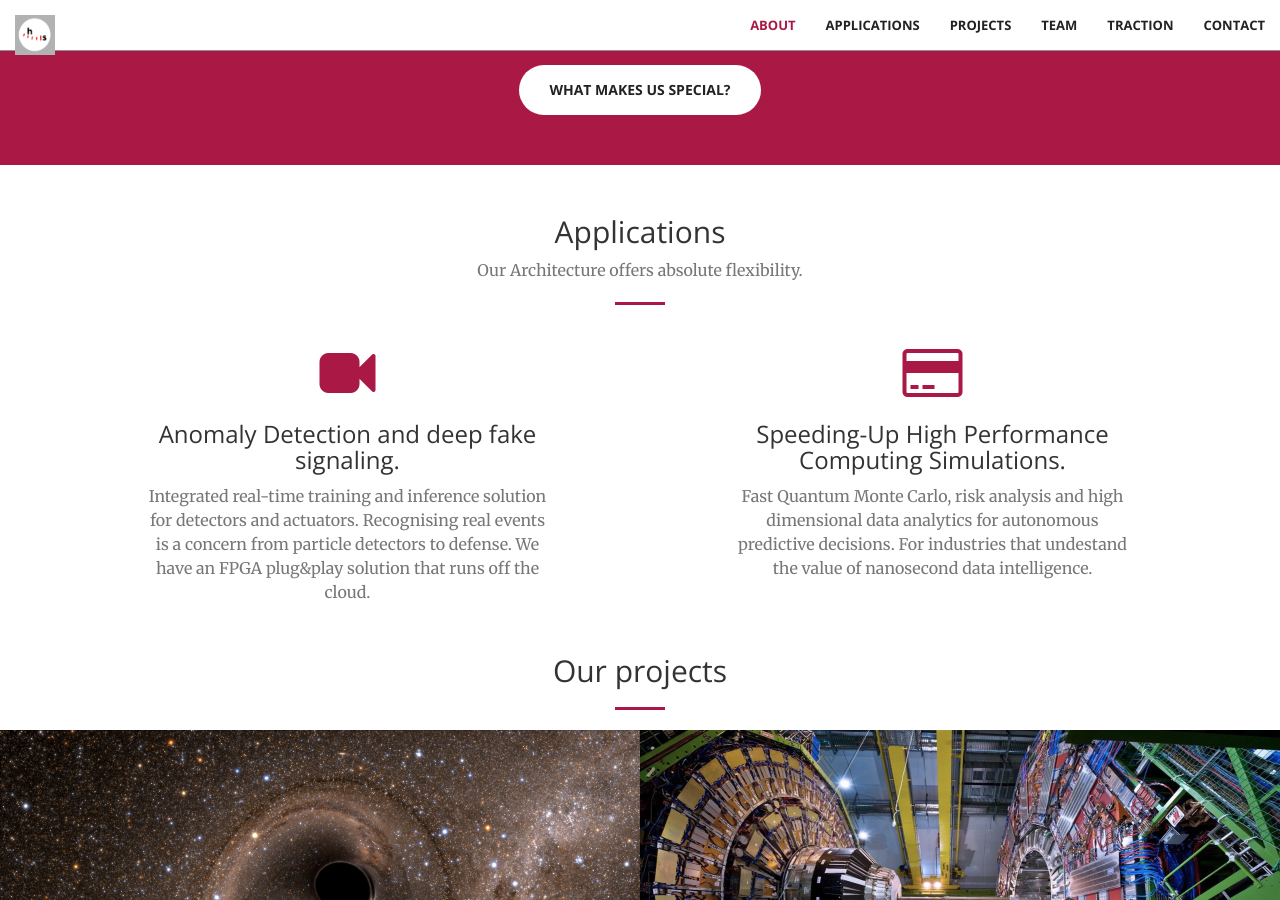
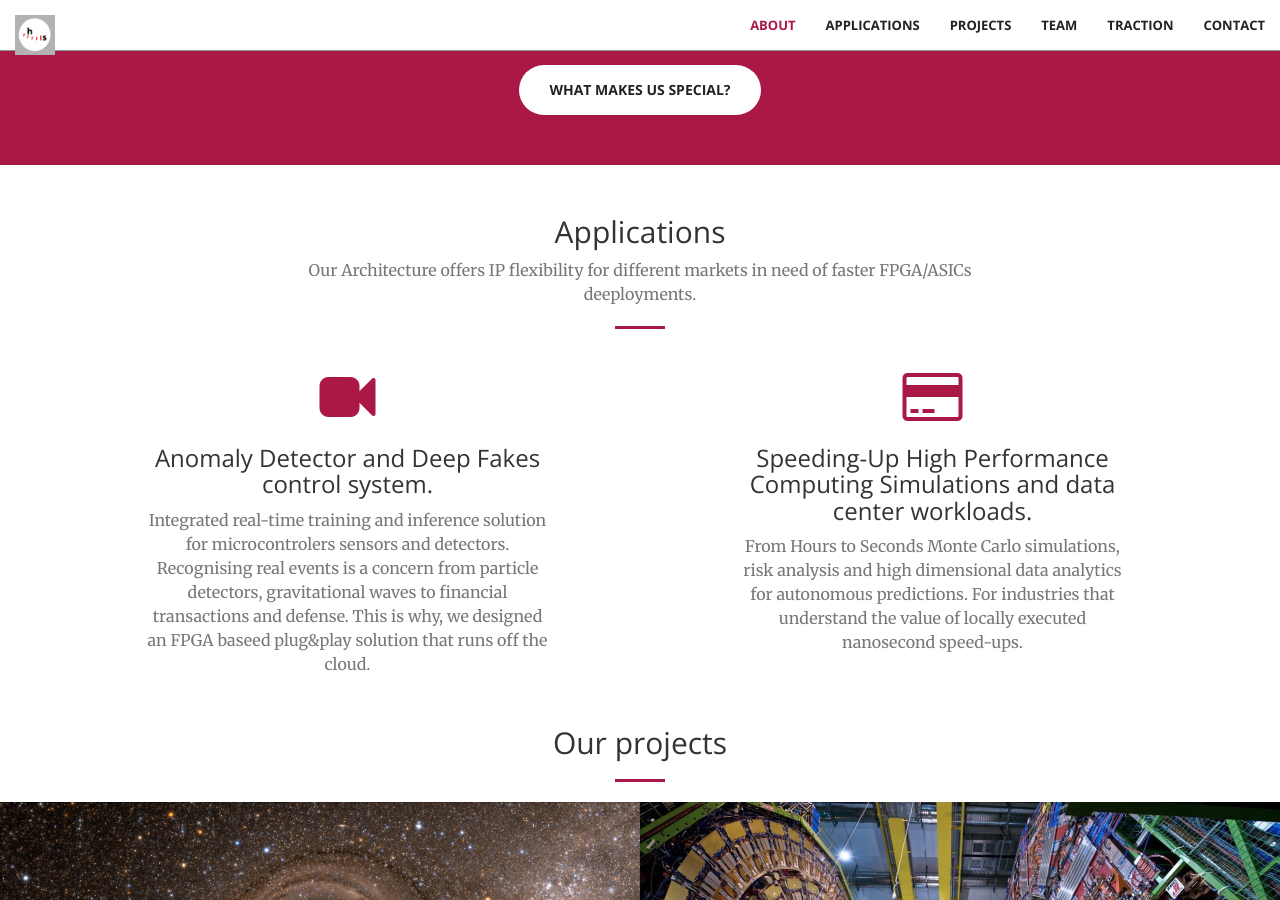
Before and after one commit to hoursec/github.io, a Jekyll site: the page built from index.html, in a window 1280 px wide and 900 px high, scrolled down 1173 px. Built offline with Jekyll 4.4.1, drawn with Linux system fonts in a browser that asks for light colours.

Commit message:
Update services.html

```diff
--- a/_includes/services.html
+++ b/_includes/services.html
@@ -3,7 +3,8 @@
         <div class="row">
             <div class="col-lg-8 col-lg-offset-2 text-center">
                 <h2 class="section-heading">Applications</h2>
-                <p class="text-muted"> Our Architecture offers absolute flexibility.</p>
+                <p class="text-muted"> Our Architecture offers IP flexibility for different markets in need of faster FPGA/ASICs
+                    deeployments.</p>
                 <hr class="primary">
             </div>
         </div>
@@ -13,18 +14,18 @@
             <div class="col-lg-6 col-md-6 text-center">
                 <div class="service-box">
                     <i class="fa fa-4x fa-video-camera wow bounceIn text-primary"></i>
-                    <h3>Anomaly Detection and deep fake signaling.</h3>
-                    <p class="text-muted">Integrated real-time training and inference solution for detectors and actuators.
-                        Recognising real events is a concern from particle detectors to defense. We have an FPGA plug&play
-                    solution that runs off the cloud.</p>
+                    <h3>Anomaly Detector and Deep Fakes control system.</h3>
+                    <p class="text-muted">Integrated real-time training and inference solution for microcontrolers sensors and detectors.
+                        Recognising real events is a concern from particle detectors, gravitational waves to financial transactions
+                        and defense. This is why, we designed an FPGA baseed plug&play solution that runs off the cloud.</p>
                 </div>
             </div>
             <div class="col-lg-6 col-md-6 text-center">
                 <div class="service-box">
                     <i class="fa fa-4x fa-credit-card wow bounceIn text-primary" data-wow-delay=".2s"></i>
-                    <h3>Speeding-Up High Performance Computing Simulations.</h3>
-                    <p class="text-muted">Fast Quantum Monte Carlo, risk analysis and high dimensional data analytics for
-                        autonomous predictive decisions. For industries that undestand the value of nanosecond data intelligence.</p>
+                    <h3>Speeding-Up High Performance Computing Simulations and data center workloads.</h3>
+                    <p class="text-muted">From Hours to Seconds Monte Carlo simulations, risk analysis and high dimensional data analytics for
+                        autonomous predictions. For industries that understand the value of locally executed nanosecond speed-ups.</p>
                 </div>
             </div>
         </div>
```
